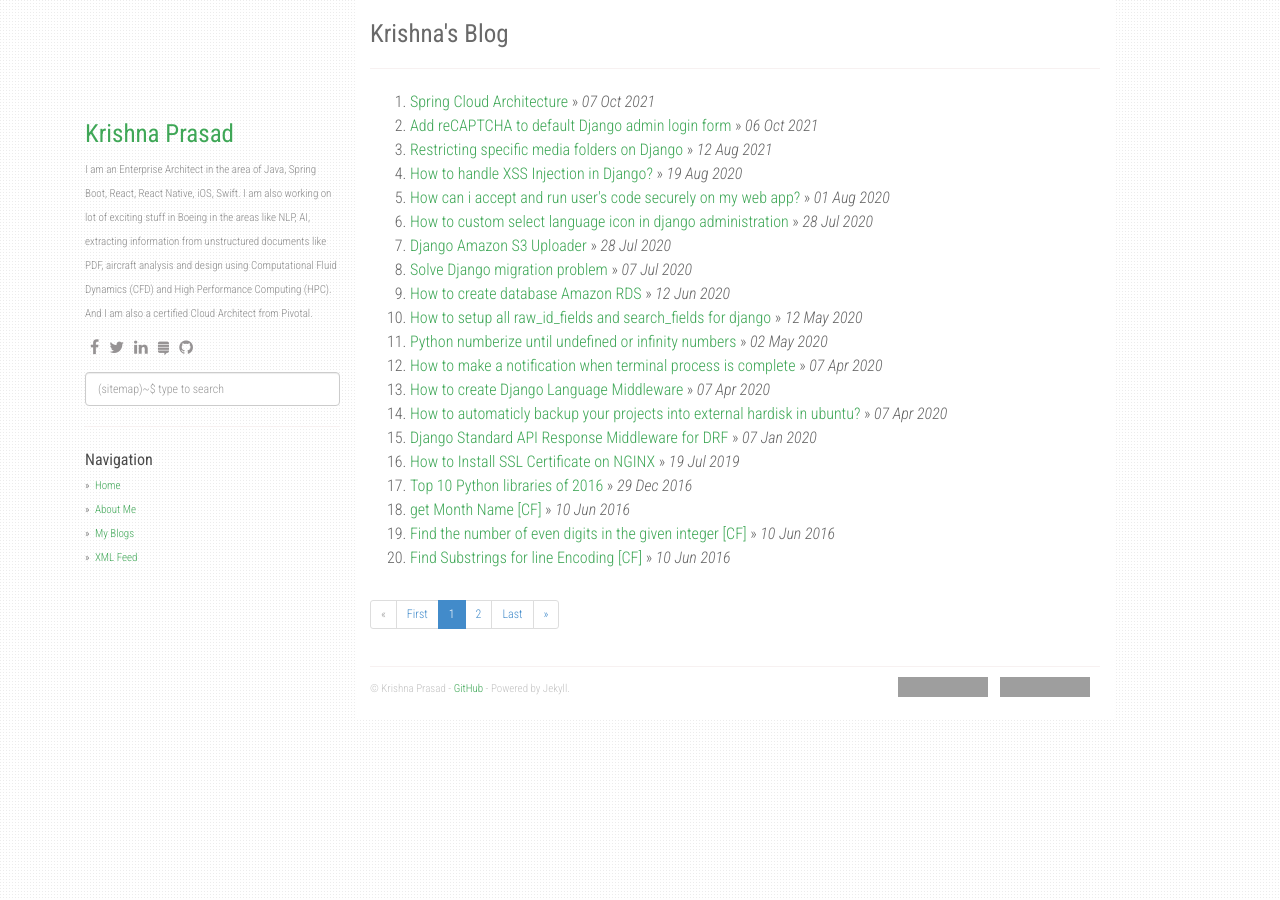
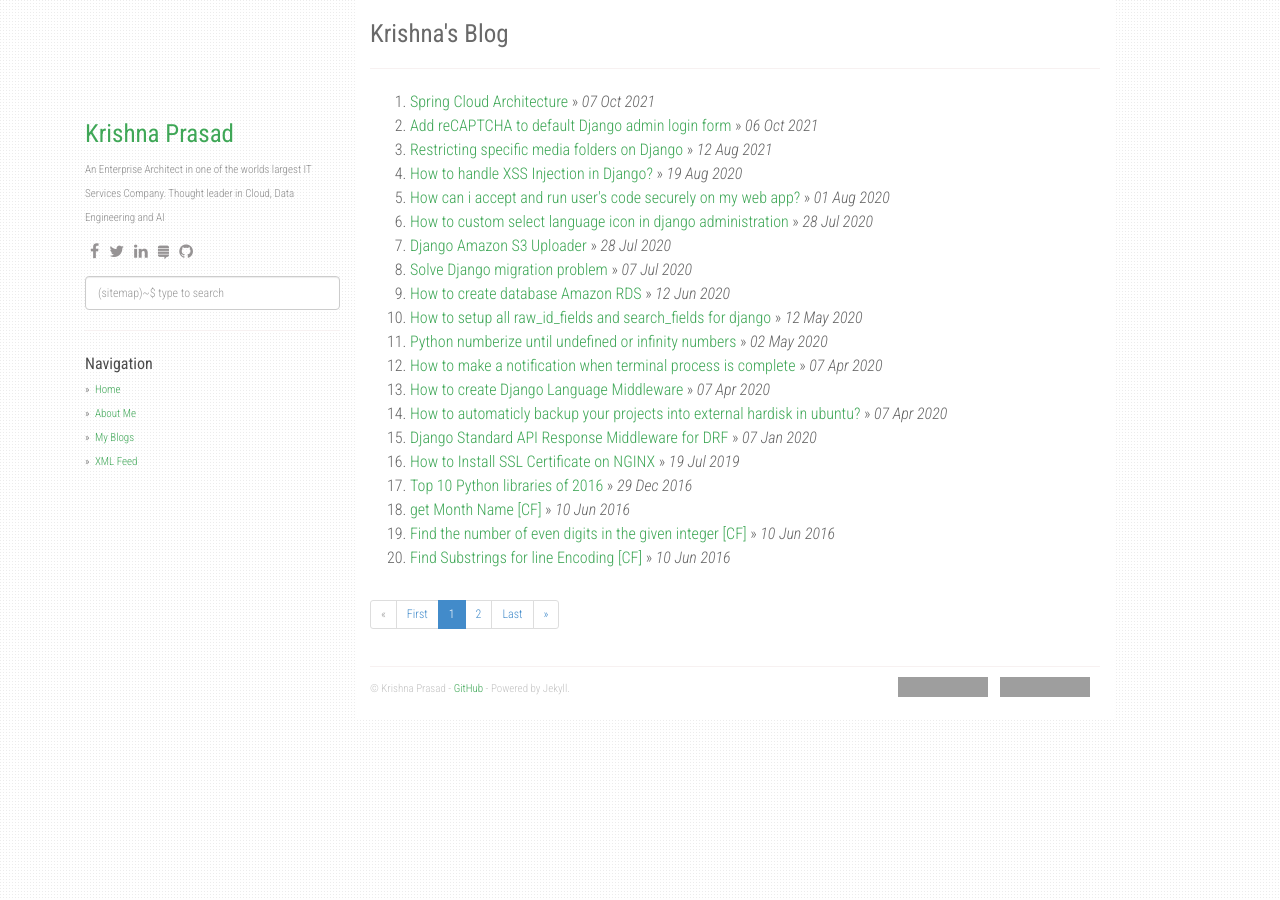
Before and after one commit to skprasadu/skprasadu.github.io, a Jekyll site: the page built from index.html, in a window 1280 px wide. Built offline with Jekyll 4.4.1, drawn with Linux system fonts in a browser that asks for light colours; nearby versions of some CDN libraries; the list of posts is cut into pages by our own code; grey boxes are pictures that could not be loaded.

Commit message:
new theme

```diff
--- a/_config.yml
+++ b/_config.yml
@@ -2,7 +2,7 @@ title: Krishna's Blog
 description: Thoughts on Spring, Cloud and everything else
 author: Krishna Prasad
 github: https://github.com/skprasadu
-about: I am an Enterprise Architect in the area of Java, Spring Boot, React, React Native, iOS, Swift. I am also working on lot of exciting stuff in Boeing in the areas like NLP, AI, extracting information from unstructured documents like PDF, aircraft analysis and design using Computational Fluid Dynamics (CFD) and High Performance Computing (HPC). And I am also a certified Cloud Architect from Pivotal.
+about: An Enterprise Architect in one of the worlds largest IT Services Company. Thought leader in Cloud, Data Engineering and AI
 disqus_shortname: stackproblems
 google_analytics: UA-XXXXXXXX-Y
 
```
